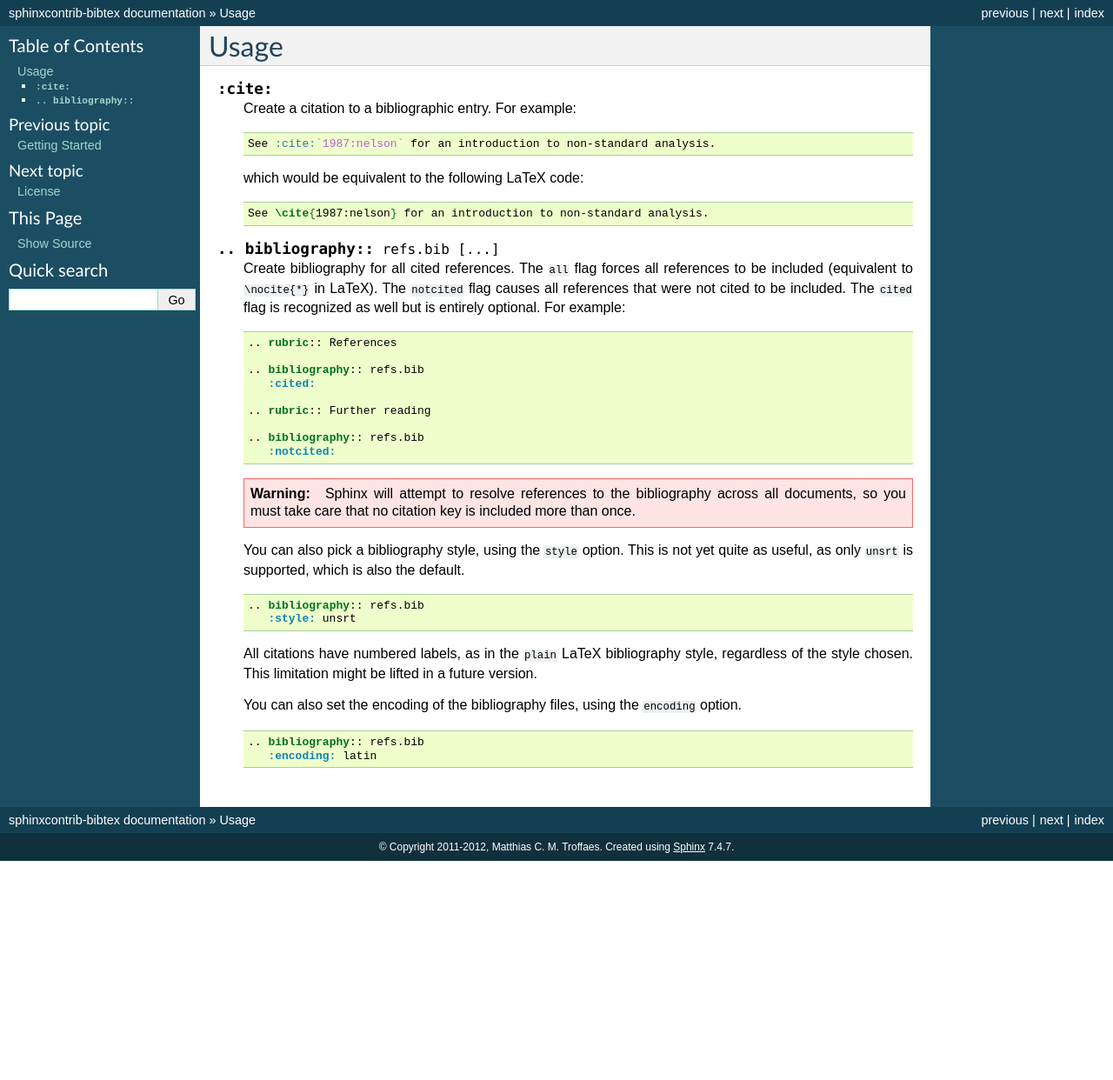
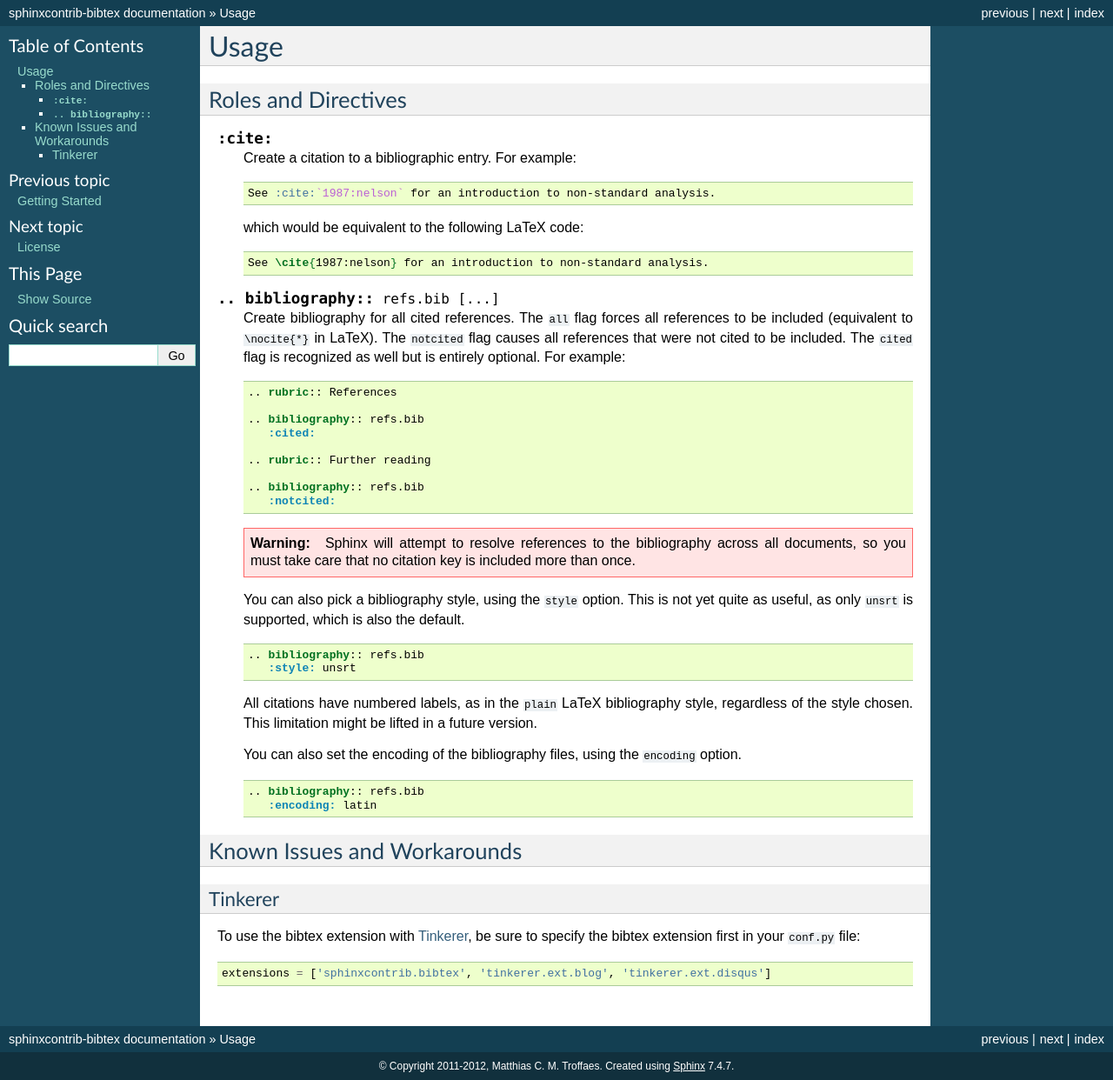
Before and after one commit to mcmtroffaes/sphinxcontrib-bibtex, a Sphinx documentation site: the page built from doc/usage.rst, in a window 1280 px wide. Shown: the whole page at 87% size. Built offline with Sphinx 7.4.7, drawn with Linux system fonts in a browser that asks for light colours; formulas are drawn with MathJax 3; pages that are not in the unit, such as notebooks, are missing from menus; before the commit the page ends 990 px from its top, so only the background shows below that.

Commit message:
Document a workaround for the Tinkerer problem mentioned in issue #1.

```diff
--- a/doc/usage.rst
+++ b/doc/usage.rst
@@ -1,5 +1,8 @@
 Usage
 =====
+
+Roles and Directives
+--------------------
 
 .. rst:role:: cite
 
@@ -72,3 +75,14 @@ Usage
 
      .. bibliography:: refs.bib
         :disable-curly-bracket-strip:
+
+Known Issues and Workarounds
+----------------------------
+
+Tinkerer
+~~~~~~~~
+
+To use the bibtex extension with `Tinkerer <http://www.tinkerer.me/>`_,
+be sure to specify the bibtex extension first in your ``conf.py`` file::
+
+    extensions = ['sphinxcontrib.bibtex', 'tinkerer.ext.blog', 'tinkerer.ext.disqus']
```
Also changed, not shown: 1 other file.
